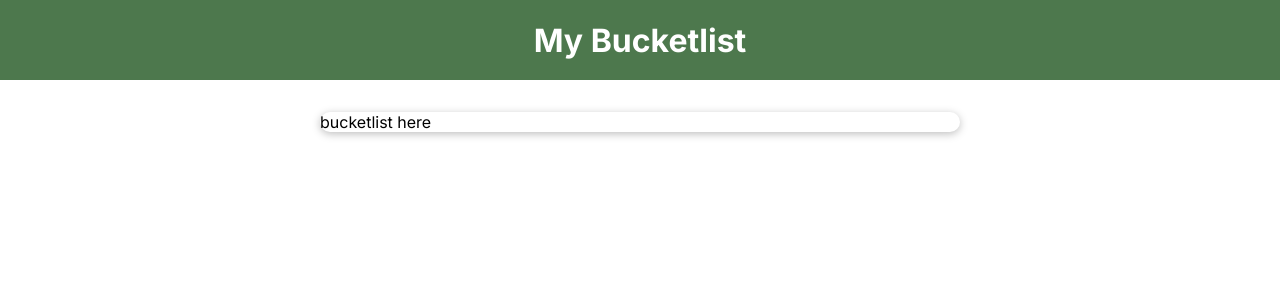
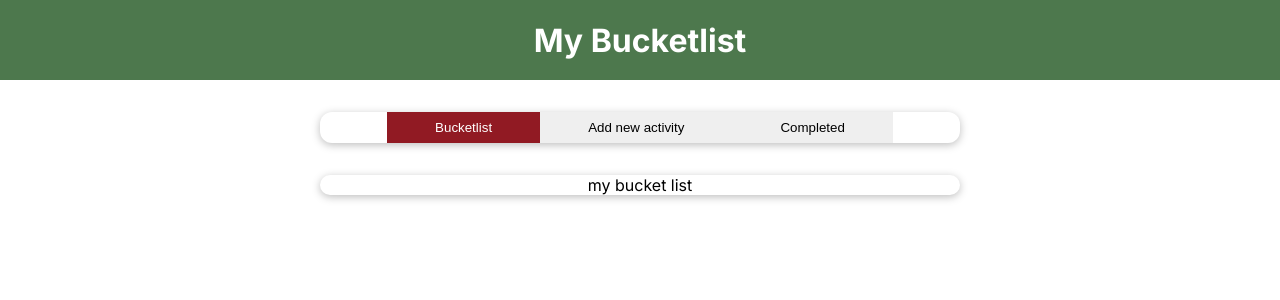
Before and after one commit to NielsMartensGitH/bucketlist_app, a Vue app: page / in a window 1280 px wide. Shown: the top 300 px of the page. Built offline with nearby package versions, Linux system fonts and the light colour scheme.

Commit message:
added tab buttons

```diff
--- /dev/null
+++ b/src/components/UI/BaseButton.vue
@@ -0,0 +1,32 @@
+<template>
+    <button :class="mode">
+        <slot></slot>
+    </button>
+</template>
+
+<script>
+export default {
+    props: ['mode']
+}
+</script>
+
+<style scoped>
+    button {
+        padding: 0.5rem 3rem;
+        color: black;
+        border: none;
+    }
+
+    button:hover {
+        background-color: rgba(0, 0, 0, 0.256);
+    }
+
+    .highlight {
+        background-color: rgb(145, 26, 35);
+        color: white;
+    }
+
+    .highlight:hover {
+        background-color: black;
+    }
+</style>
--- a/src/components/UI/ContentCard.vue
+++ b/src/components/UI/ContentCard.vue
@@ -11,6 +11,8 @@
         max-width: 40rem;
         border-radius: 12px;
         box-shadow: 0 2px 8px rgba(0, 0, 0, 0.26);
+        display: flex;
+        justify-content: center;
     }
 
 </style>
--- a/src/components/layout/TheHeader.vue
+++ b/src/components/layout/TheHeader.vue
@@ -12,7 +12,7 @@ export default {
 }
 </script>
 
-<style defer>
+<style scoped>
 
 header {
     background-color: rgb(77, 120, 77);
--- a/src/components/main_components/TheBucketList.vue
+++ b/src/components/main_components/TheBucketList.vue
@@ -1,6 +1,22 @@
 <template>
     <div>
-       <content-card>bucketlist here</content-card>
+       <content-card>
+            <base-button
+            :mode="bucketListButtonMode"
+            @click="setSelectedTab('bucket-list')"
+            >Bucketlist</base-button>
+            <base-button
+            :mode="addNewActivityButtonMode"
+            @click="setSelectedTab('add-new-activity')"
+            >Add new activity</base-button>
+            <base-button
+            :mode="CompletedButtonMode"
+            @click="setSelectedTab('completed')"
+            >Completed</base-button>
+        </content-card>
+        <content-card>
+            my bucket list
+        </content-card>
     </div>
 </template>
 
@@ -8,6 +24,26 @@
 
 
 export default {
-
+    data() {
+        return {
+            selectedTab: 'bucket-list'
+        }
+    },
+    computed: {
+        bucketListButtonMode() {
+            return this.selectedTab == 'bucket-list' ? 'highlight' : null;
+        },
+        addNewActivityButtonMode() {
+            return this.selectedTab == 'add-new-activity' ? 'highlight' : null;
+        },
+        CompletedButtonMode() {
+            return this.selectedTab == 'completed' ? 'highlight' : null;
+        }
+    },
+    methods: {
+        setSelectedTab(tab) {
+            this.selectedTab = tab;
+        }
+    }
 }
 </script>
--- a/src/main.js
+++ b/src/main.js
@@ -1,9 +1,11 @@
 import { createApp } from 'vue'
 import App from './App.vue'
 import ContentCard from './components/UI/ContentCard.vue';
+import BaseButton from './components/UI/BaseButton.vue';
 
 const app = createApp(App);
 
 app.component('content-card', ContentCard);
+app.component('base-button', BaseButton);
 
 app.mount('#app');
```
